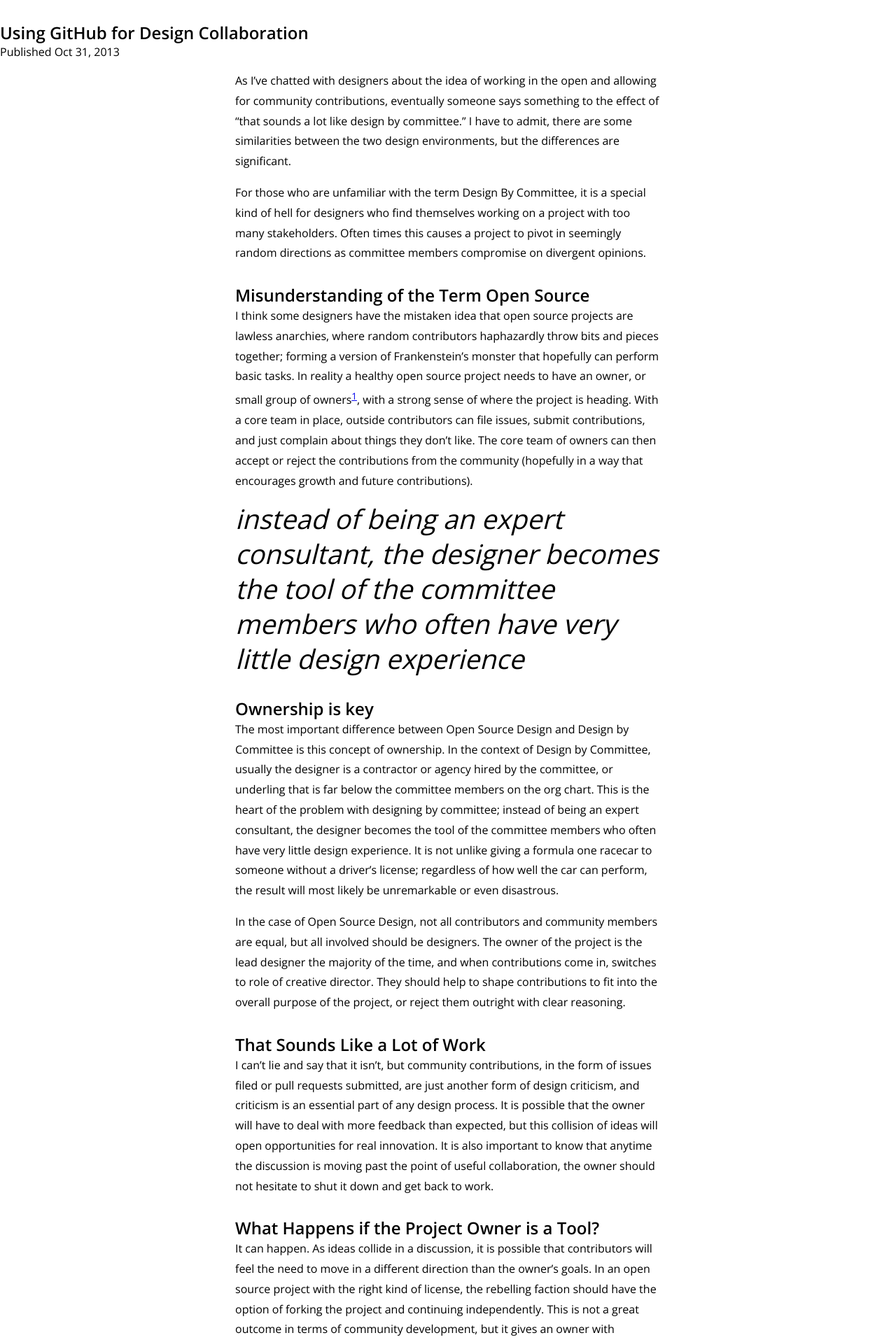
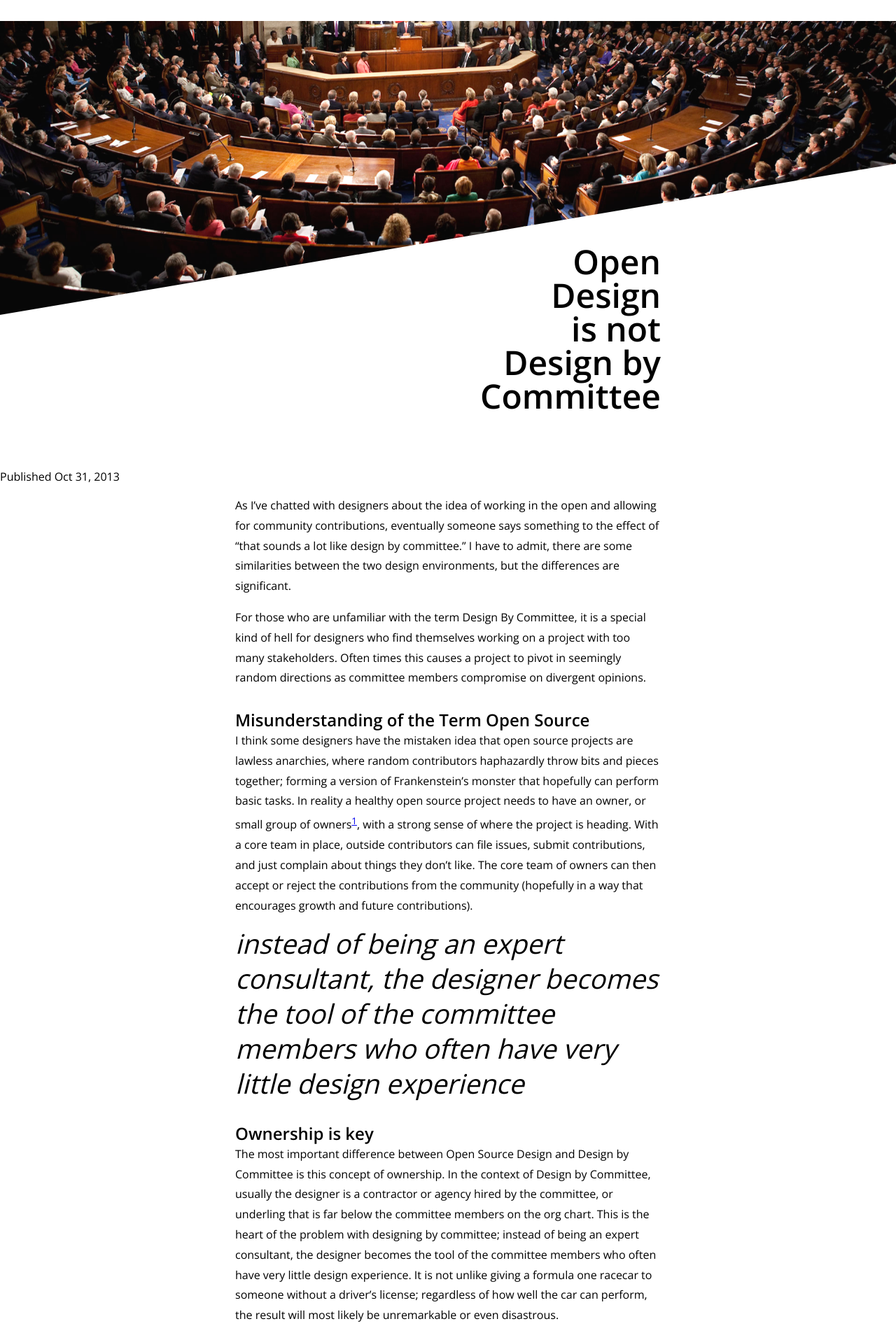
Before and after one commit to DesignOpen/designopen.github.io, a Jekyll site: the page built from articles/_posts/2013-10-31-open-design-is-not-design-by-committee.md, in a window 1280 px wide. Shown: the top 1915 px of the page at 70% size. Built offline with Jekyll 4.4.1, drawn with Linux system fonts in a browser that asks for light colours; comment, search, counter and statistics services are not loaded.

Commit message:
working on header for #72

```diff
--- a/_layouts/open-design-is-not-design-by-committee.html
+++ b/_layouts/open-design-is-not-design-by-committee.html
@@ -47,6 +47,60 @@
 			font-family: "Courier New", serif;
 			text-decoration: none;
 		}
+
+    #image {
+      width: 100%;
+      height: 200px;
+      position: relative;
+      overflow: hidden;
+    }
+    #image:before {
+      background: url('/img/Joint_Session_of_Congress.jpg') no-repeat center bottom;
+      background-size: cover;
+      position: fixed;
+      content: '';
+      width: 100%;
+      height: 200px;
+      will-change: transform;
+    }
+    #image svg {
+      position: absolute;
+      right: 0;
+      bottom: 0;
+      width: 100%;
+      height: 100%;
+      will-change: transform;
+    }
+    #article {
+      background: white;
+      position: relative;
+      z-index: 2;
+    }
+    #article h1 {
+      max-width: 40rem;
+      position: relative;
+      margin: 0 auto;
+      padding: 0 1rem;
+      font-size: 3rem;
+      text-align: right;
+      top: -60px;
+      line-height: 3rem;
+      margin-bottom: -20px;
+    }
+    @media only screen and (min-width: 700px) {
+      #image {
+        height: 420px;
+      }
+      #image:before {
+        height: 420px;
+      }
+      #image svg {
+        height: 216px;
+      }
+      #article h1 {
+        top: -100px;
+      }
+    }
     </style>
     <!--[if lt IE 9]>
     <script src="//html5shiv.googlecode.com/svn/trunk/html5.js"></script>
@@ -60,10 +114,14 @@
           <path fill="#FFF" d="M12.5,10.521c-1.093,0-1.979,0.886-1.979,1.979c0,0.953,0.673,1.747,1.57,1.936V24.99C12.227,24.994,12.363,25,12.5,25 s0.273-0.006,0.409-0.01V14.436c0.896-0.189,1.57-0.984,1.57-1.936C14.479,11.407,13.593,10.521,12.5,10.521z M25,12.5 C25,5.596,19.403,0,12.5,0S0,5.596,0,12.5c0,6.489,4.944,11.821,11.271,12.439l0,0l0-0.002l0,0 c-0.031-5.08-3.094-9.005-4.364-10.415v0c0,0-0.522-0.626-0.226-1.376l2.314-5.869c0,0,0.428-1.085,1.379-1.085H12.5h2.127 c0.951,0,1.379,1.085,1.379,1.085l2.314,5.869c0.296,0.75-0.226,1.376-0.226,1.376v0c-1.271,1.411-4.333,5.335-4.364,10.415l0,0.002 C20.056,24.321,25,18.989,25,12.5z"></path>
         </svg></a></div>
     <div id="site">
-      <div id="image"></div>
+      <div id="image">
+        <svg xmlns="http://www.w3.org/2000/svg" width="216" height="216" viewBox="0 0 216 216" preserveAspectRatio="none">
+          <path fill="#FFFFFF" d="M216 0L0 216h216"/>
+        </svg>
+      </div>
       <article id="article" itemscope itemtype=http://schema.org/BlogPosting>
         <meta itemprop="description" content="{{ page.excerpt | strip_html}}">
-        <h1 itemprop="name">Using GitHub for Design Collaboration</h1>
+        <h1 itemprop="name">Open<br/>Design<br/>is not<br/>Design by<br/>Committee</h1>
         <div id="publishDate">Published <time itemprop="datePublished" datetime="{{page.date | date: "%Y-%m-%d" }}">{{page.date | date: "%b %e, %Y" }}</time>
         </div>
         <section itemprop="articleBody">
```
Also changed, not shown: img/Joint_Session_of_Congress.jpg (added).
